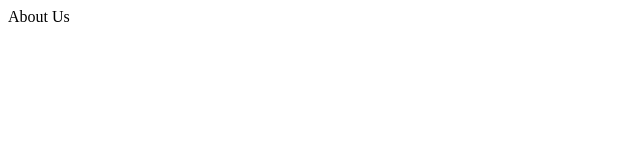
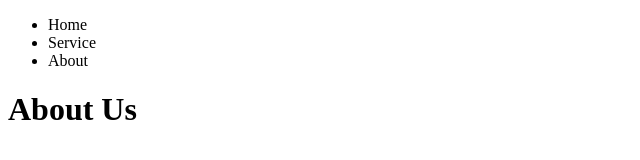
Before and after one commit to datracka/learning-analytics, a plain HTML site: page about-us.html in a window 1280 px wide. Shown: the whole page, without its empty margins (0-640 px from the left). Drawn offline with Linux system fonts and the light colour scheme.

Commit message:
add link

```diff
--- a/about-us.html
+++ b/about-us.html
@@ -17,6 +17,11 @@
     <title>About Us</title>
 </head>
 <body>
-    About Us
+    <ul>
+        <li><a hre="index.html">Home</a></li>
+        <li><a hre="services.html">Service</a></li>
+        <li><a hre="about-us.html">About</a></li>
+    </ul>
+    <h1>About Us</h1>
 </body>
 </html>
```
Also changed, not shown: index.html (+6 -1 lines), services.html (+6 -1 lines).
